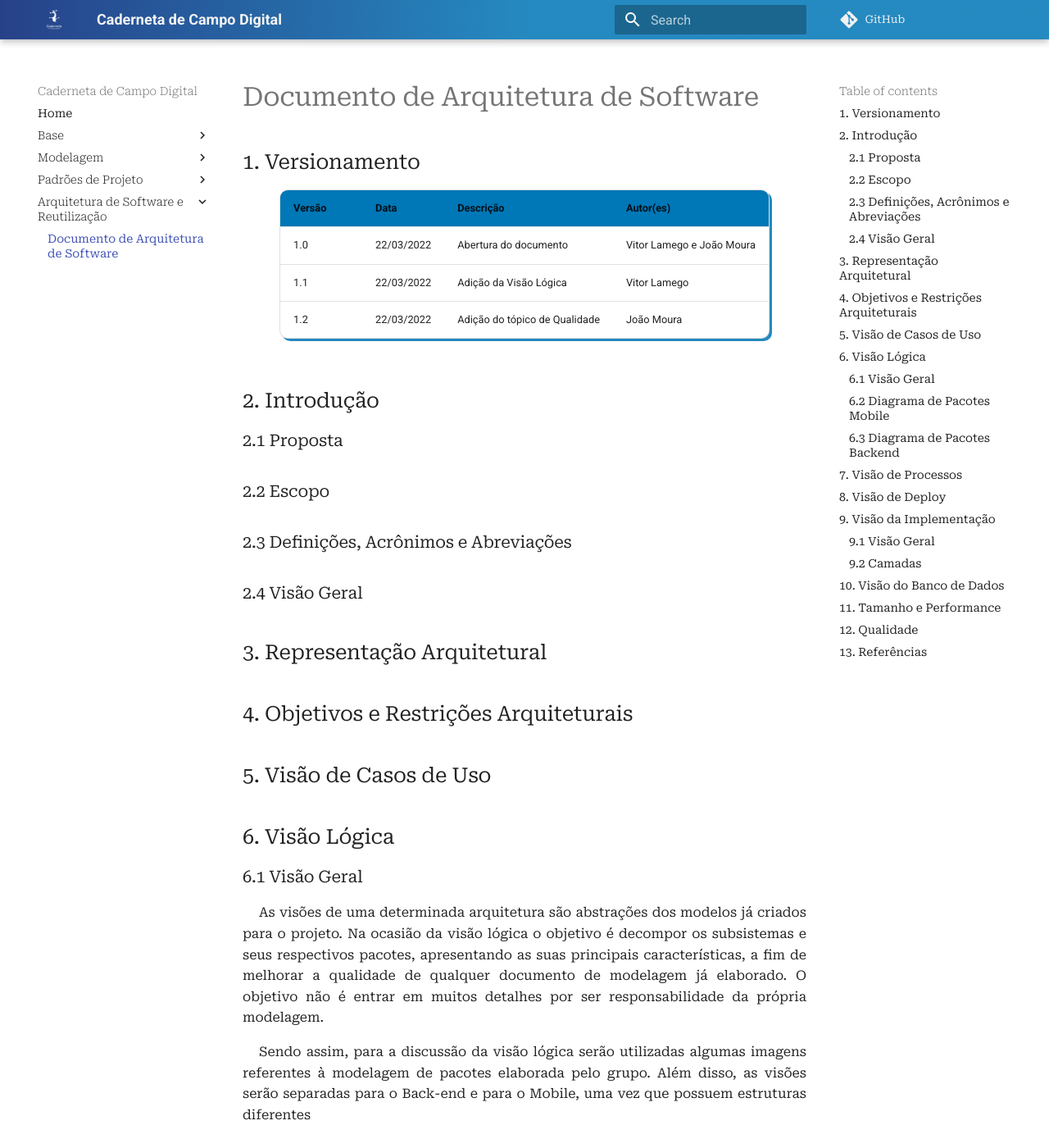
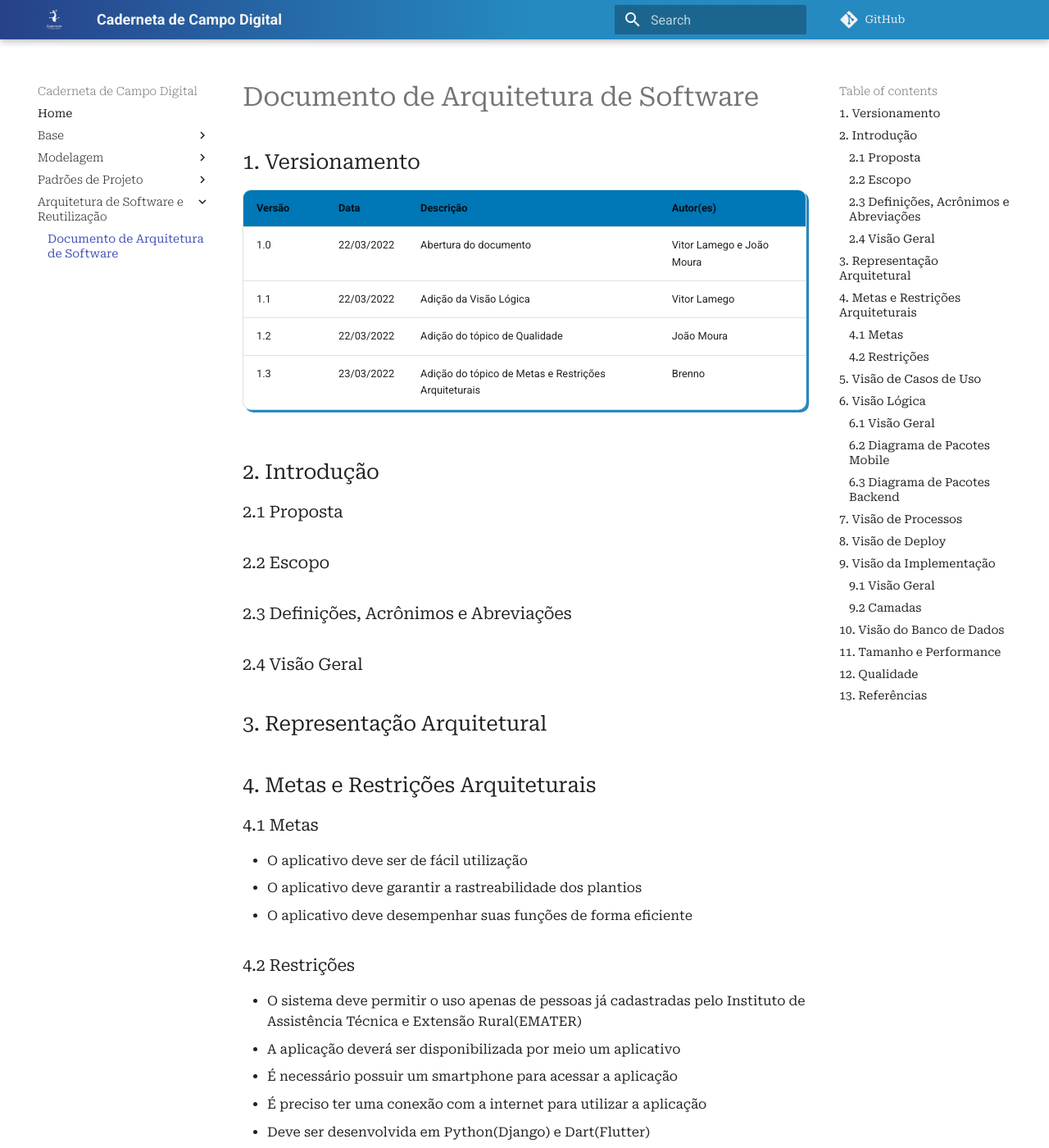
Before and after one commit to UnBArqDsw2021-2/2021.2_G4_CadernetaDeCampoDigital_docs, an MkDocs documentation site: the page built from docs/arquitetura_reutilizacao/das.md, in a window 1280 px wide and 1400 px high. Shown: the whole window at 82% size. Built offline with MkDocs 1.6.1 and Material for MkDocs 9.7.7, drawn with Linux system fonts in a browser that asks for light colours; comment, search, counter and statistics services are not loaded.

Commit message:
#136 Adicionando Metas e Restrições Arquiteturais

```diff
--- a/docs/arquitetura_reutilizacao/das.md
+++ b/docs/arquitetura_reutilizacao/das.md
@@ -2,11 +2,12 @@
 
 ## 1. Versionamento
 
-| Versão | Data       | Descrição                         | Autor(es)                    |
-| ------ | ---------- | --------------------------------- | ---------------------------- |
-| 1.0    | 22/03/2022 | Abertura do documento             | Vitor Lamego e João Moura    |
-| 1.1    | 22/03/2022 | Adição da Visão Lógica            | Vitor Lamego                 |
-| 1.2    | 22/03/2022 | Adição do tópico de Qualidade     | João Moura                   |
+| Versão | Data       | Descrição                                            | Autor(es)                    |
+| ------ | ---------- | ---------------------------------------------------- | ---------------------------- |
+| 1.0    | 22/03/2022 | Abertura do documento                                | Vitor Lamego e João Moura    |
+| 1.1    | 22/03/2022 | Adição da Visão Lógica                               | Vitor Lamego                 |
+| 1.2    | 22/03/2022 | Adição do tópico de Qualidade                        | João Moura                   |
+| 1.3    | 23/03/2022 | Adição do tópico de Metas e Restrições Arquiteturais | Brenno                       |
 
 ## 2. Introdução
 ### 2.1 Proposta
@@ -16,7 +17,18 @@
 
 ## 3. Representação Arquitetural
 
-## 4. Objetivos e Restrições Arquiteturais
+## 4. Metas e Restrições Arquiteturais
+### 4.1 Metas
+- O aplicativo deve ser de fácil utilização
+- O aplicativo deve garantir a rastreabilidade dos plantios
+- O aplicativo deve desempenhar suas funções de forma eficiente
+
+### 4.2 Restrições
+- O sistema deve permitir o uso apenas de pessoas já cadastradas pelo Instituto de Assistência Técnica e Extensão Rural(EMATER)
+- A aplicação deverá ser disponibilizada por meio um aplicativo
+- É necessário possuir um smartphone para acessar a aplicação
+- É preciso ter uma conexão com a internet para utilizar a aplicação
+- Deve ser desenvolvida em Python(Django) e Dart(Flutter)
 
 ## 5. Visão de Casos de Uso
 
```
